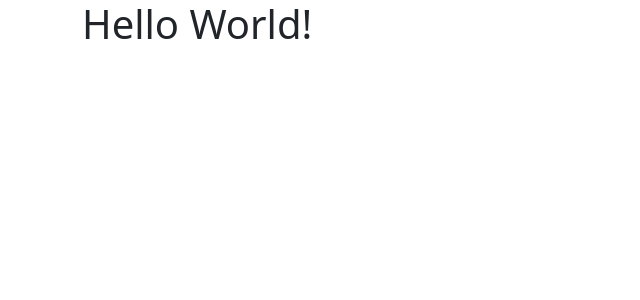
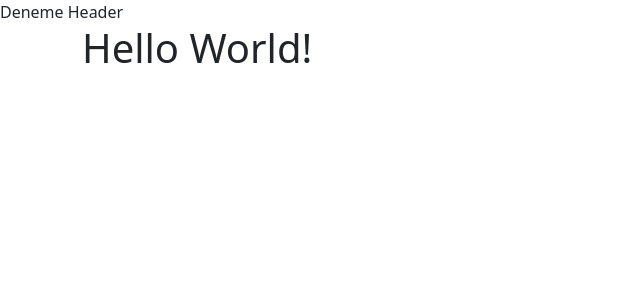
Before and after one commit to Sezer5/VueFirebaseProject, a Vue app: page / in a window 1280 px wide. Before the commit this address had no page. Shown: the top 300 px of the page, without its empty margins (0-640 px from the left). Built offline with nearby package versions, Linux system fonts and the light colour scheme.

Commit message:
Header Yapımı(Sadece Eklemek)

```diff
--- a/src/App.vue
+++ b/src/App.vue
@@ -1,7 +1,10 @@
 <template>
+  <div>
+    <app-header></app-header>
     <div class="container">
       <h1>Hello World!</h1>
     </div>
+  </div>
 </template>
 
 <script setup>
--- /dev/null
+++ b/src/components/Header.vue
@@ -0,0 +1,13 @@
+<template>
+    <div>
+        Deneme Header
+    </div>
+</template>
+
+<script setup>
+
+</script>
+
+<style>
+
+</style>
--- a/src/main.js
+++ b/src/main.js
@@ -2,9 +2,10 @@
 import { createApp } from 'vue'
 import App from './App.vue'
 import router from './router'
+import Header from './components/Header.vue'
 
 const app = createApp(App)
 
 app.use(router)
-
+app.component('app-header',Header)
 app.mount('#app')
```
